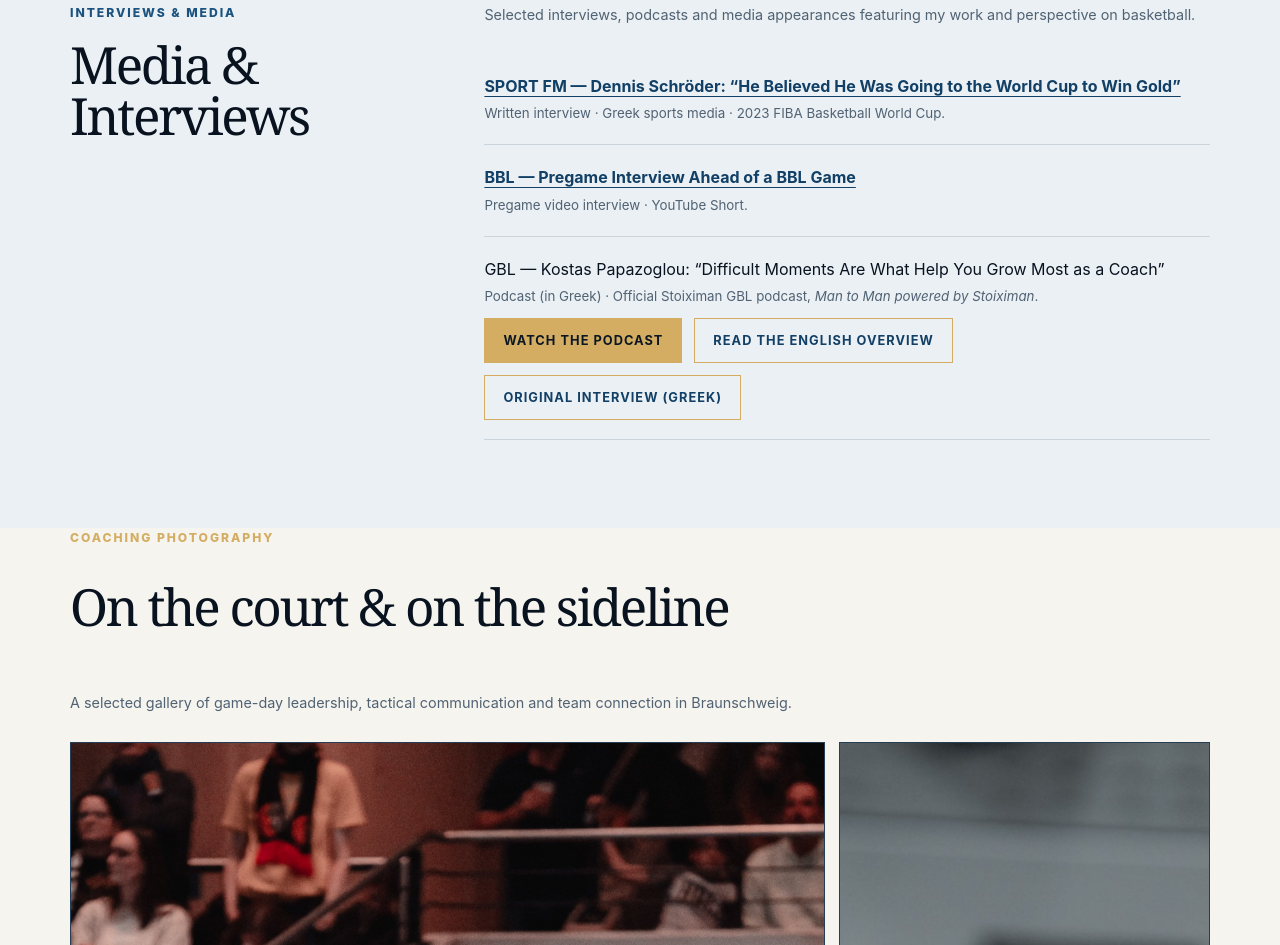
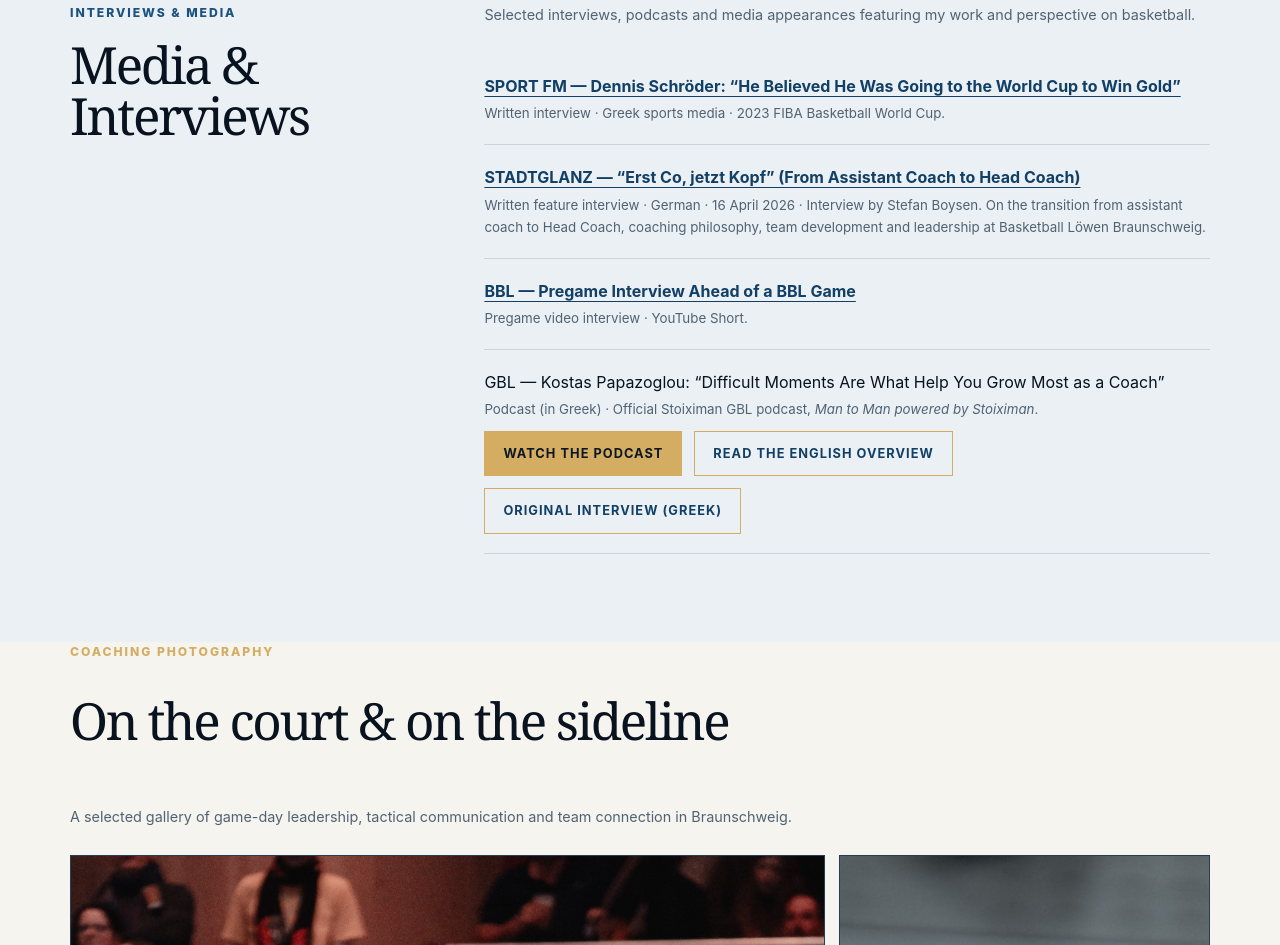
Before and after one commit to KonstantinosPapazoglou/KonstantinosPapazoglou.github.io, a plain HTML site: page index.html in a window 1280 px wide. Shown: the part 5732-6677 px from the top of the page. Drawn offline with Linux system fonts and the light colour scheme.

Commit message:
Add files via upload

```diff
--- a/index.html
+++ b/index.html
@@ -185,6 +185,7 @@
           <p class="image-note">Selected interviews, podcasts and media appearances featuring my work and perspective on basketball.</p>
           <ul class="source-list">
             <li><a href="https://www.sport-fm.gr/article/basket/Mundobasket2023/papazoglou-sunedeuksi-gia-sreder/4931096" target="_blank" rel="noopener noreferrer">SPORT FM — Dennis Schröder: “He Believed He Was Going to the World Cup to Win Gold”</a><small>Written interview · Greek sports media · 2023 FIBA Basketball World Cup.</small></li>
+            <li><a href="https://www.stadtglanz.de/y/erst-co-jetzt-kopf" target="_blank" rel="noopener noreferrer">STADTGLANZ — “Erst Co, jetzt Kopf” (From Assistant Coach to Head Coach)</a><small>Written feature interview · German · 16 April 2026 · Interview by Stefan Boysen. On the transition from assistant coach to Head Coach, coaching philosophy, team development and leadership at Basketball Löwen Braunschweig.</small></li>
             <li><a href="https://www.youtube.com/shorts/9ocP7qMbNfo" target="_blank" rel="noopener noreferrer">BBL — Pregame Interview Ahead of a BBL Game</a><small>Pregame video interview · YouTube Short.</small></li>
             <li><span>GBL — Kostas Papazoglou: “Difficult Moments Are What Help You Grow Most as a Coach”</span><small>Podcast (in Greek) · Official Stoiximan GBL podcast, <em>Man to Man powered by Stoiximan</em>.</small><div class="actions" style="margin-top:10px"><a class="button primary" href="https://www.youtube.com/watch?v=nd2B6RVmy2s" target="_blank" rel="noopener noreferrer">Watch the Podcast</a><a class="button" href="gbl-podcast-interview.html">Read the English Overview</a><a class="button" href="https://www.esake.gr/el/072A6457" target="_blank" rel="noopener noreferrer">Original Interview (Greek)</a></div></li>
           </ul>
```
